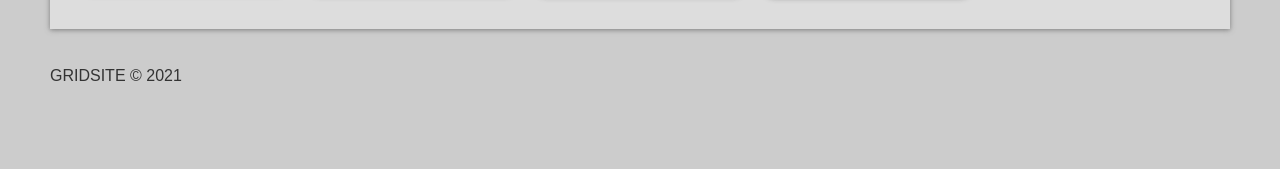
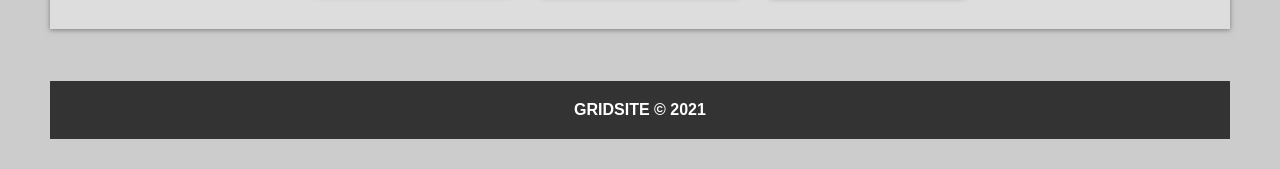
Before and after one commit to DevoAbhi/GridSite, a plain HTML site: page index.html in a window 1280 px wide. Shown: the part 2047-2216 px from the top of the page. Before the commit the page ends 2181 px from the top, so only its background shows below. Drawn offline with Linux system fonts and the light colour scheme.

Commit message:
Footer css added

```diff
--- a/style.css
+++ b/style.css
@@ -167,3 +167,14 @@ img{
 }
 
 /* Footer */
+
+footer{
+    margin-top: 2rem;
+    background-color: var(--dark);
+    color: var(--light);
+    padding: 0.1rem;
+    text-align: center;
+    font-weight: 700;
+}
+
+/* MEDIA Q */
```
